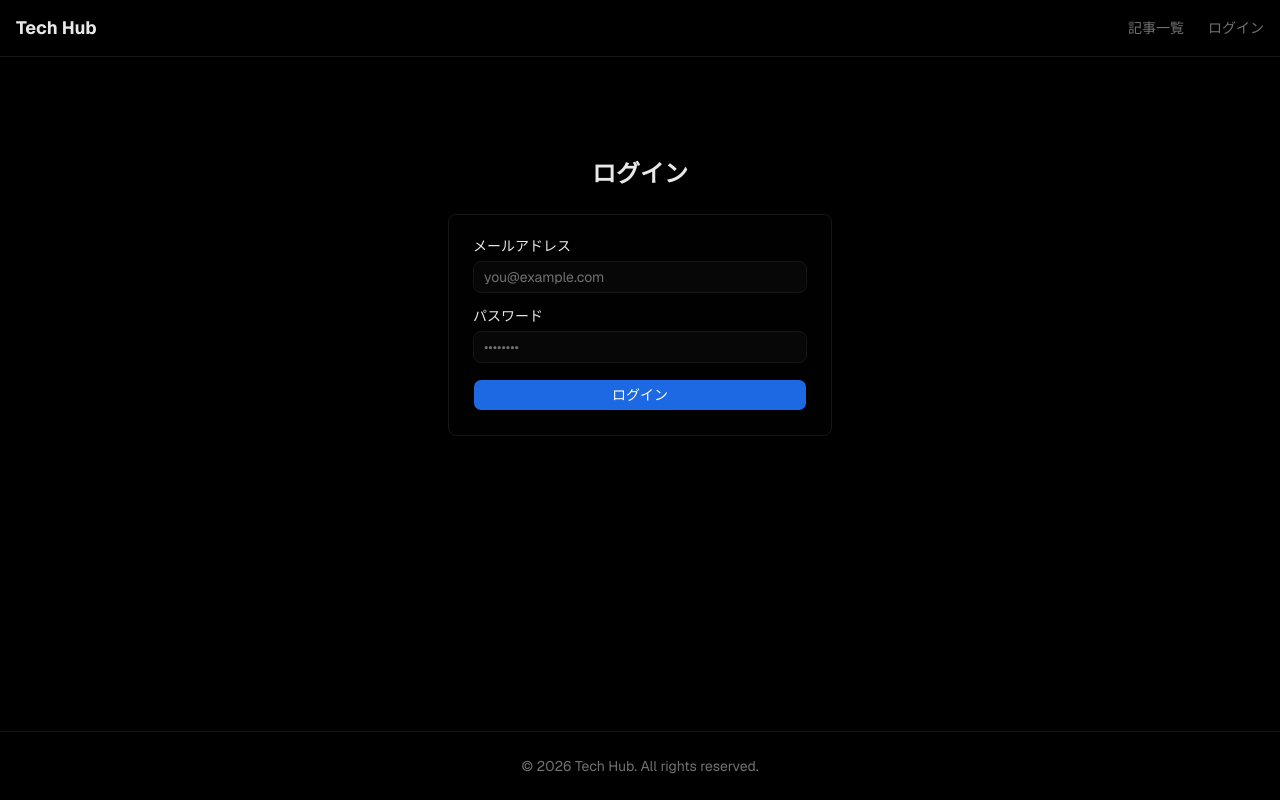
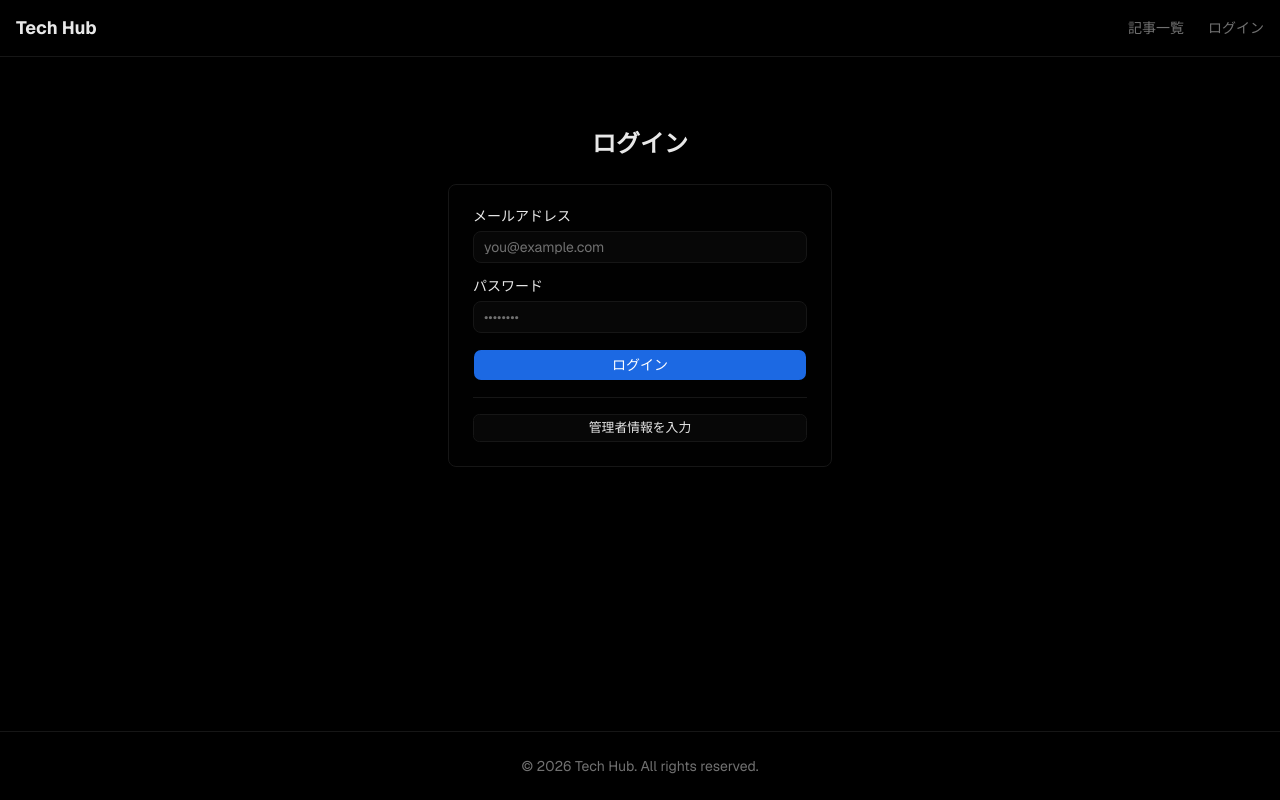
Before and after one commit to ComvaceDeveloper-Yazawa/tech-hub, a Next.js app: page /login in a window 1280 px wide. Built offline with nearby package versions, Linux system fonts and the light colour scheme; no server answers.

Commit message:
feat: サンプルユーザーの作成

```diff
--- a/app/(public)/login/page.tsx
+++ b/app/(public)/login/page.tsx
@@ -85,6 +85,21 @@ export default function LoginPage() {
               {isPending ? 'ログイン中...' : 'ログイン'}
             </Button>
           </form>
+
+          <div className="mt-4 border-t pt-4">
+            <Button
+              type="button"
+              variant="outline"
+              size="sm"
+              className="w-full"
+              onClick={() => {
+                setEmail('admin@example.com');
+                setPassword('admin1234');
+              }}
+            >
+              管理者情報を入力
+            </Button>
+          </div>
         </div>
       </div>
     </div>
```
